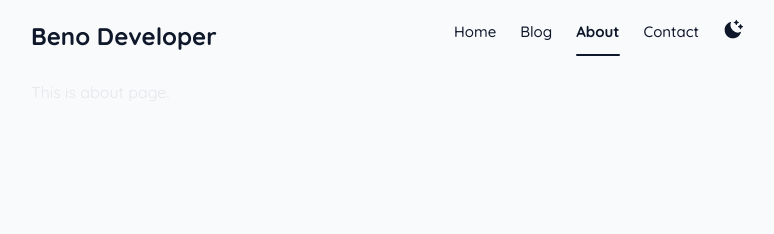
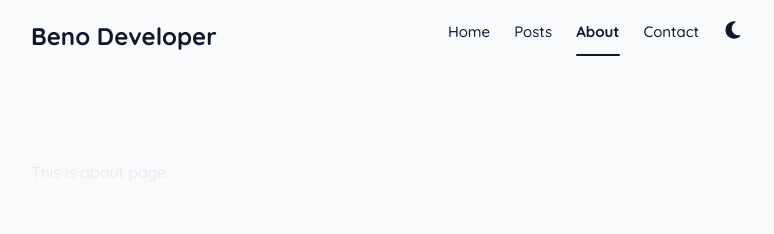
Before and after one commit to benodeveloper/portfolio, a Next.js app: page /about in a window 1280 px wide. Shown: the top 234 px of the page, without its empty margins (253-1027 px from the left). Built offline with nearby package versions, Linux system fonts and the light colour scheme.

Commit message:
darkModeSwitcher fix props d bug

```diff
--- a/components/darkModeSwitcher.tsx
+++ b/components/darkModeSwitcher.tsx
@@ -1,26 +1,36 @@
 import { useTheme } from 'next-themes'
 import { motion } from 'framer-motion'
-import { RiMoonClearFill, RiSunFill } from 'react-icons/ri'
+import { useState, useEffect } from "react";
 
 
 export const DarkModeSwitcher = () => {
+    const [mounted, setMounted] = useState(false);
+    const { systemTheme, theme, setTheme } = useTheme();
 
-    const spring = {
-        type: 'spring',
-        stiffness: 700,
-        damping: 30,
-    }
+    useEffect(() => {
+        setMounted(true);
+    }, [])
 
-    const { theme, setTheme } = useTheme();
-    console.log(theme);
-    return <button onClick={() => { theme == "light" ? setTheme('dark') : setTheme('light') }} >
+    const renderIcon = () => {
+        if (!mounted) return null;
+        const currentTheme = theme === "system" ? systemTheme : theme;
 
-        <motion.div whileTap={{ rotate: 90 }} className="fill-slate-900">
-            {
-                theme == "dark" ?
-                    <svg stroke="currentColor" fill="#f8fafc" strokeWidth="0" viewBox="0 0 24 24" className="h-5 w-5 fill-slate-50" height="1em" width="1em" xmlns="http://www.w3.org/2000/svg"><g><path fill="none" d="M0 0h24v24H0z"></path><path d="M12 18a6 6 0 1 1 0-12 6 6 0 0 1 0 12zM11 1h2v3h-2V1zm0 19h2v3h-2v-3zM3.515 4.929l1.414-1.414L7.05 5.636 5.636 7.05 3.515 4.93zM16.95 18.364l1.414-1.414 2.121 2.121-1.414 1.414-2.121-2.121zm2.121-14.85l1.414 1.415-2.121 2.121-1.414-1.414 2.121-2.121zM5.636 16.95l1.414 1.414-2.121 2.121-1.414-1.414 2.121-2.121zM23 11v2h-3v-2h3zM4 11v2H1v-2h3z"></path></g></svg> :
-                    <svg stroke="currentColor" fill="#0f172a" strokeWidth="0" viewBox="0 0 24 24" className="h-5 w-5 fill-slate-900" height="1em" width="1em" xmlns="http://www.w3.org/2000/svg"><g><path fill="none" d="M0 0h24v24H0z"></path><path d="M9.822 2.238a9 9 0 0 0 11.94 11.94C20.768 18.654 16.775 22 12 22 6.477 22 2 17.523 2 12c0-4.775 3.346-8.768 7.822-9.762zm8.342.053L19 2.5v1l-.836.209a2 2 0 0 0-1.455 1.455L16.5 6h-1l-.209-.836a2 2 0 0 0-1.455-1.455L13 3.5v-1l.836-.209A2 2 0 0 0 15.29.836L15.5 0h1l.209.836a2 2 0 0 0 1.455 1.455zm5 5L24 7.5v1l-.836.209a2 2 0 0 0-1.455 1.455L21.5 11h-1l-.209-.836a2 2 0 0 0-1.455-1.455L18 8.5v-1l.836-.209a2 2 0 0 0 1.455-1.455L20.5 5h1l.209.836a2 2 0 0 0 1.455 1.455z"></path></g></svg>
-            }
+        if (currentTheme === "dark") {
+            return <svg xmlns="http://www.w3.org/2000/svg" className="fill-slate-50 h-5 w-5" viewBox="0 0 512 512">
+                <path d="M361.5 1.2c5 2.1 8.6 6.6 9.6 11.9L391 121l107.9 19.8c5.3 1 9.8 4.6 11.9 9.6s1.5 10.7-1.6 15.2L446.9 256l62.3 90.3c3.1 4.5 3.7 10.2 1.6 15.2s-6.6 8.6-11.9 9.6L391 391l-19.9 107.9c-1 5.3-4.6 9.8-9.6 11.9s-10.7 1.5-15.2-1.6L256 446.9l-90.3 62.3c-4.5 3.1-10.2 3.7-15.2 1.6s-8.6-6.6-9.6-11.9L121 391 13.1 371.1c-5.3-1-9.8-4.6-11.9-9.6s-1.5-10.7 1.6-15.2L65.1 256 2.8 165.7c-3.1-4.5-3.7-10.2-1.6-15.2s6.6-8.6 11.9-9.6L121 121l19.9-107.9c1-5.3 4.6-9.8 9.6-11.9s10.7-1.5 15.2 1.6L256 65.1l90.3-62.3c4.5-3.1 10.2-3.7 15.2-1.6zM160 256a96 96 0 1 1 192 0 96 96 0 1 1-192 0zm224 0a128 128 0 1 0-256 0 128 128 0 1 0 256 0z" />
+            </svg>
+        }
+
+        else {
+            return <svg xmlns="http://www.w3.org/2000/svg" className="fill-slate-900 h-5 w-5" viewBox="0 0 384 512">
+                <path d="M223.5 32C100 32 0 132.3 0 256s100 224 223.5 224c60.6 0 115.5-24.2 155.8-63.4 5-4.9 6.3-12.5 3.1-18.7s-10.1-9.7-17-8.5c-9.8 1.7-19.8 2.6-30.1 2.6-96.9 0-175.5-78.8-175.5-176 0-65.8 36-123.1 89.3-153.3 6.1-3.5 9.2-10.5 7.7-17.3s-7.3-11.9-14.3-12.5c-6.3-.5-12.6-.8-19-.8z" />
+            </svg>
+        }
+    };
+    return <button type='button' title='dark light switcher h-5 w-5' onClick={() => { theme == "light" ? setTheme('dark') : setTheme('light') }}>
+
+        <motion.div whileTap={{ rotate: 90 }} className='fill-slate-900'>
+            {renderIcon()}
         </motion.div>
     </button>
 }
--- a/components/navbar.tsx
+++ b/components/navbar.tsx
@@ -31,7 +31,7 @@ export const Navbar = () => {
                     <li className={`before:block before:absolute before:left-0 before:h-0.5 before:-bottom-1 dark:before:bg-white before:bg-slate-900 before:rounded relative before:transition-width ${router.pathname == "/" ? "font-bold before:w-full" : " font-medium  before:w-0"}`}>
                         <Link href="/">Home</Link>
                     </li>
-                    <li className={`before:block before:absolute before:left-0 before:h-0.5 before:-bottom-1 dark:before:bg-white before:bg-slate-900 before:rounded relative before:transition-width ${router.pathname == "/blog" ? "font-bold before:w-full" : " font-medium  before:w-0"}`}><Link href="/blog">Blog</Link></li>
+                    <li className={`before:block before:absolute before:left-0 before:h-0.5 before:-bottom-1 dark:before:bg-white before:bg-slate-900 before:rounded relative before:transition-width ${router.pathname == "/posts" ? "font-bold before:w-full" : " font-medium  before:w-0"}`}><Link href="/posts">Posts</Link></li>
                     <li className={`before:block before:absolute before:left-0 before:h-0.5 before:-bottom-1 dark:before:bg-white before:bg-slate-900 before:rounded relative before:transition-width ${router.pathname == "/about" ? "font-bold before:w-full" : " font-medium  before:w-0"}`}><Link href="/about">About</Link></li>
                     <li className={`before:block before:absolute before:left-0 before:h-0.5 before:-bottom-1 dark:before:bg-white before:bg-slate-900 before:rounded relative before:transition-width ${router.pathname == "/contact" ? "font-bold before:w-full" : " font-medium  before:w-0"}`}><Link href="/contact">Contact</Link></li>
                     <li>
--- a/components/post.tsx
+++ /dev/null
@@ -1,37 +0,0 @@
-import Link from "next/link"
-import { IPost } from "@/util/types"
-
-type SinglePostProps = {
-    post:IPost
-}
-
-const SinglePost = ({post}: SinglePostProps) => {
-    return <article className="my-7 p-4 bg-slate-800 border-2 border-slate-700 rounded-lg">
-        <Link href={`/blog/${post.slug}`}>
-            <h3 className="text-2xl font-bold">{post.title}</h3>
-            <p className="text-gray-400 my-5">{post.description}</p>
-            <div className="flex  justify-between max-w-sm">
-                <div className="flex items-center">
-                    <svg width={13} height={13} className="fill-gray-300"  xmlns="http://www.w3.org/2000/svg">
-                        <path d="M4.643 1.393C4.643.623 5.267 0 6.036 0h.928c.77 0 1.393.624 1.393 1.393v10.214c0 .77-.624 1.393-1.393 1.393h-.928a1.393 1.393 0 0 1-1.393-1.393V1.393ZM0 6.964c0-.769.624-1.393 1.393-1.393h.928c.77 0 1.393.624 1.393 1.393v4.643c0 .77-.624 1.393-1.393 1.393h-.928A1.393 1.393 0 0 1 0 11.607V6.964Zm10.679-5.107h.928c.77 0 1.393.624 1.393 1.393v8.357c0 .77-.624 1.393-1.393 1.393h-.928a1.393 1.393 0 0 1-1.393-1.393V3.25c0-.769.624-1.393 1.393-1.393Z"/>
-                    </svg>
-                    <span className="text-sm text-gray-300 font-light ml-3">15 reads</span>
-                </div>
-                <div className="flex items-center">
-                    <svg width={16} height={13} className="fill-gray-300" xmlns="http://www.w3.org/2000/svg">
-                        <path d="m7.245 1.242.33.357.355-.356A4.32 4.32 0 0 1 11.657.058a4.243 4.243 0 0 1 3.545 4.186v.172c0 1.233-.511 2.411-1.414 3.252l-5.365 5.008a1.205 1.205 0 0 1-1.645 0L1.413 7.668A4.446 4.446 0 0 1 0 4.416v-.172C0 2.17 1.5.4 3.545.058a4.268 4.268 0 0 1 3.7 1.184Z"/>
-                    </svg>
-                    <span className="text-sm text-gray-300 font-light ml-3">15 Likes</span>
-                </div>
-                <div className="flex items-center">
-                    <svg width={15} height={13} className="fill-gray-300" xmlns="http://www.w3.org/2000/svg">
-                        <path d="M8.908.082a.93.93 0 0 0-.551.847v1.857h-3.25A5.107 5.107 0 0 0 0 7.893a5.69 5.69 0 0 0 2.907 5.052c.073.04.154.055.235.055a.573.573 0 0 0 .572-.572c0-.217-.125-.418-.284-.565-.273-.259-.644-.766-.644-1.649A2.786 2.786 0 0 1 5.57 7.43h2.786v1.857c0 .365.214.7.551.847a.932.932 0 0 0 .998-.157l4.643-4.178a.934.934 0 0 0 .308-.69.924.924 0 0 0-.308-.691L9.906.239a.922.922 0 0 0-.998-.157Z"/>
-                    </svg>
-                    <span className="text-sm text-gray-300 font-light ml-3">15 Likes</span>
-                </div>
-            </div>
-        </Link>
-    </article>
-}
-
-export default SinglePost;
--- a/components/posts.tsx
+++ /dev/null
@@ -1,11 +0,0 @@
-import Post from "./post"
-
-const Posts = () => {
-    return <div className="my-20">
-        <h2 className="text-center text-4xl font-bold mb-14">Blog</h2>
-        <Post/>
-
-    </div>
-}
-
-export default Posts;
--- a/pages/about.tsx
+++ b/pages/about.tsx
@@ -1,8 +1,8 @@
 
 const About = () => {
-    return <>
-    This is about page.
-    </>
+    return <div className="my-20">
+        This is about page.
+    </div>
 }
 
 export default About;
--- a/pages/contact.tsx
+++ b/pages/contact.tsx
@@ -1,8 +1,8 @@
 
-const Contact = ()=> {
-    return <>
-    This is a contact page
-    </>
+const Contact = () => {
+    return <div className="my-20">
+        This is a contact page
+    </div>
 }
 
 export default Contact;
--- a/pages/posts/index.tsx
+++ b/pages/posts/index.tsx
@@ -1,10 +1,52 @@
-import SinglePost from "@/components/post"
+import { allPosts } from "@/.contentlayer/generated"
+import { IPost } from "@/util/types"
+import { compareDesc, format, parseISO } from "date-fns"
+import { GetStaticProps } from "next"
+import Link from "next/link"
 
-const Blog = () => {
-    return <div className="my-32">
-                <h1 className="text-center text-4xl font-bold mb-14">Blog</h1>
-                <SinglePost/>
-                <SinglePost/>
-            </div>
-  }
-  export default Blog;
+type PostsProps = {
+    posts: IPost[]
+}
+
+const Posts = ({ posts }: PostsProps) => {
+    return <div className="my-20">
+        <h2 className="text-center text-4xl font-bold mb-14 dark:text-white text-gray-800">Blog</h2>
+        {posts.map((post, key) => {
+            return <article key={key} className="mb-12">
+                <Link href={post.url}>
+                    <h2 className="text-2xl font-bold text-gray-800 dark:text-white">{post.title}</h2>
+                    <h3 className="text-gray-700 dark:text-gray-300/90 pt-2">{post.description}</h3>
+                </Link>
+                <div className="text-gray-600 text-sm mt-2 dark:text-gray-400/90">
+                    <time dateTime={post.publishedAt} className="text-sm">
+                        {format(parseISO(post.publishedAt), 'LLLL d, yyyy')}
+                    </time>
+                    <span className="mx-2 font-bold">.</span>
+                    <span>4 min read</span>
+                    <span className="mx-2 font-bold">.</span>
+                    <span>
+                        1,799 views
+                    </span>
+                    <span className="mx-2 font-bold">.</span>
+                    <span> 100 likes</span>
+                    <span className="mx-2 font-bold">.</span>
+                    <span>1 shares</span>
+                </div>
+            </article>
+        })}
+    </div>
+}
+export const getStaticProps: GetStaticProps = async () => {
+    // const posts:IPost[] = [{
+    //   title: "title",
+    //   description: "description",
+    //   slug: "slug"
+    // }];
+    const posts: IPost[] | any = allPosts.sort((a: IPost | any, b: IPost | any) => compareDesc(new Date(a.date), new Date(b.date)))
+
+    return {
+        props: { posts },
+    };
+};
+
+export default Posts;
```
Also changed, not shown: components/layout.tsx (+7 -7 lines).
